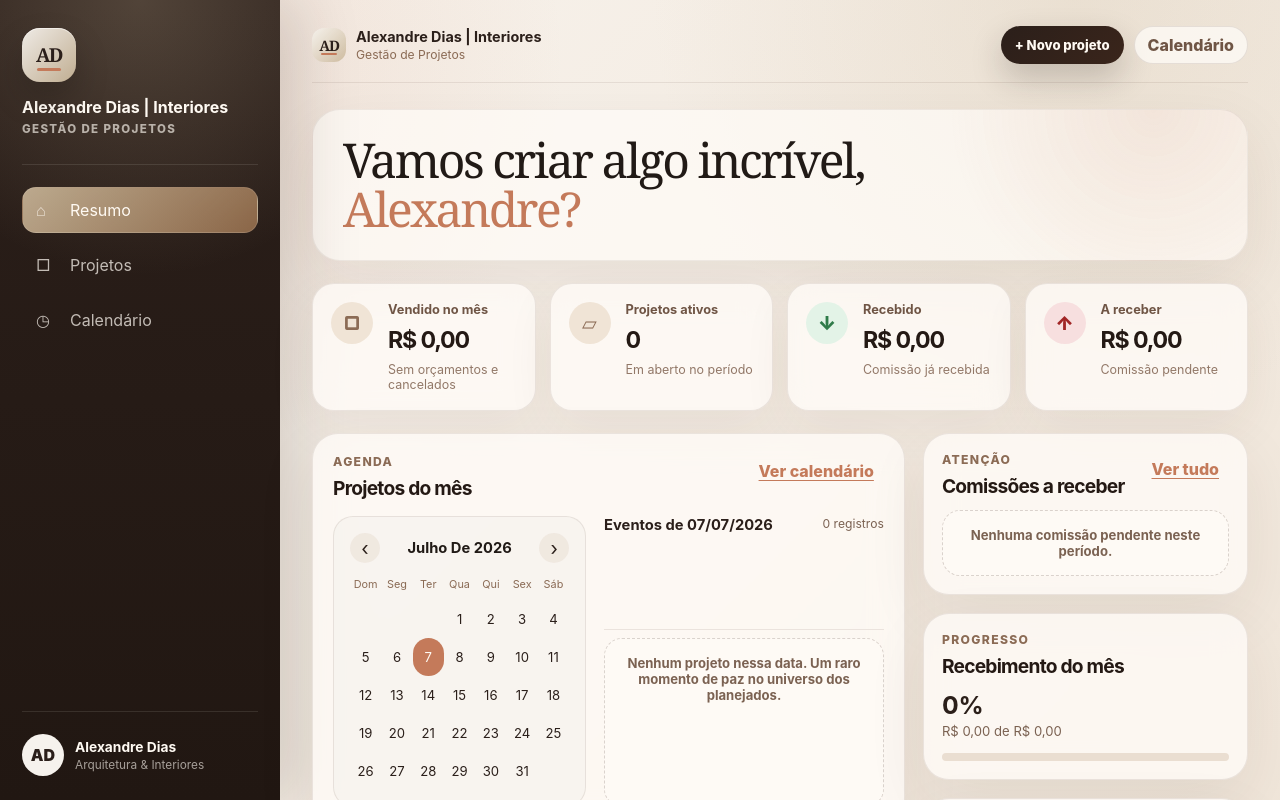
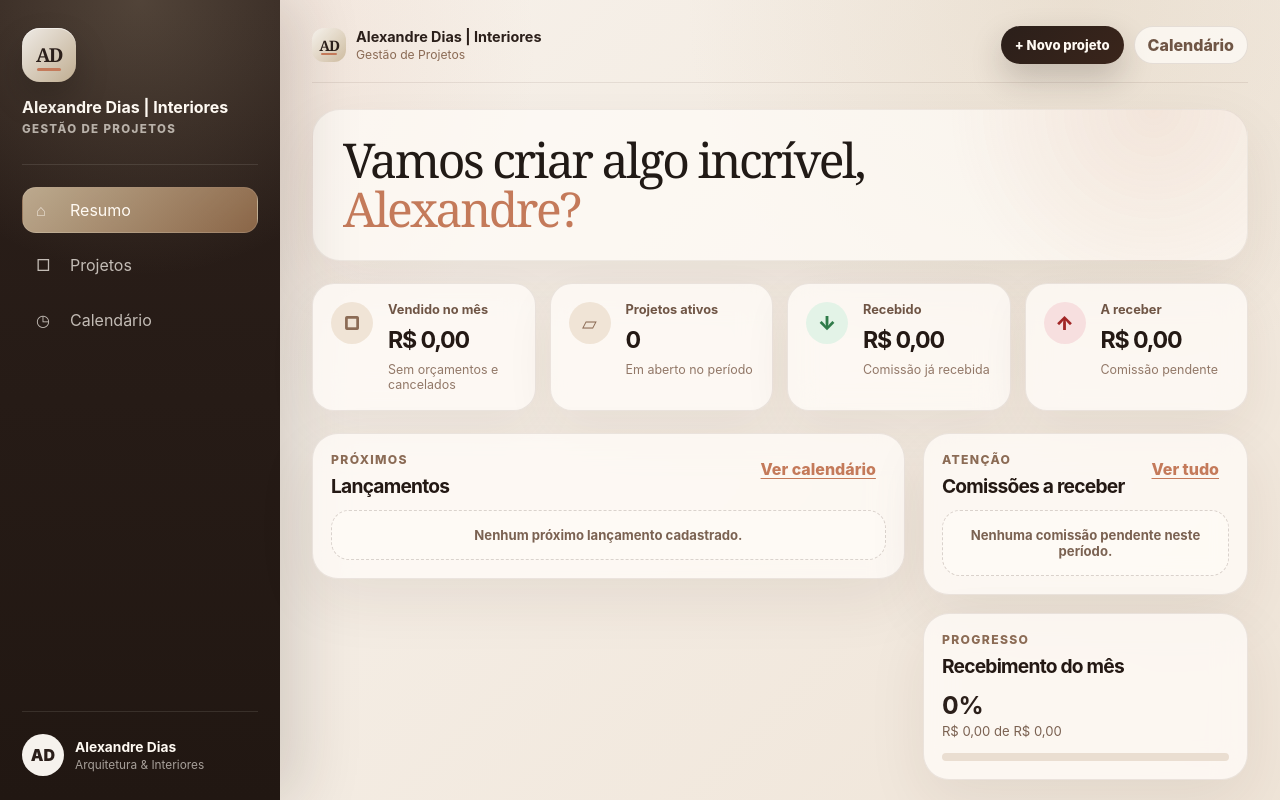
Before and after one commit to arqalexandredias-prog/gestao-projetos, a React (Vite) app: page / in a window 1280 px wide. Shown: the top 800 px of the page. Built offline with nearby package versions, Linux system fonts and the light colour scheme.

Commit message:
Remove calendario da dashboard

```diff
--- a/src/App.jsx
+++ b/src/App.jsx
@@ -520,85 +520,6 @@ function ProjectFormModal({ form, setForm, editingId, onClose, onSubmit }) {
   );
 }
 
-function DashboardCalendar({ month, onMonthChange, selectedDate, onSelectDate, projects }) {
-  const [year, monthNumber] = month.split("-").map(Number);
-  const firstDay = new Date(year, monthNumber - 1, 1);
-  const daysInMonth = new Date(year, monthNumber, 0).getDate();
-  const startWeekday = firstDay.getDay();
-
-  const projectsByDate = projects.reduce((acc, project) => {
-    if (!acc[project.date]) acc[project.date] = [];
-    acc[project.date].push(project);
-    return acc;
-  }, {});
-
-  const cells = [];
-
-  for (let index = 0; index < startWeekday; index += 1) {
-    cells.push(null);
-  }
-
-  for (let day = 1; day <= daysInMonth; day += 1) {
-    const date = `${year}-${String(monthNumber).padStart(2, "0")}-${String(day).padStart(2, "0")}`;
-    cells.push(date);
-  }
-
-  function changeMonth(direction) {
-    const next = new Date(year, monthNumber - 1 + direction, 1);
-    const nextMonth = `${next.getFullYear()}-${String(next.getMonth() + 1).padStart(2, "0")}`;
-    onMonthChange(nextMonth);
-    onSelectDate(null);
-  }
-
-  return (
-    <div className="mini-calendar">
-      <div className="mini-calendar-header">
-        <button type="button" onClick={() => changeMonth(-1)}>
-          ‹
-        </button>
-
-        <strong>{formatMonthLabel(month)}</strong>
-
-        <button type="button" onClick={() => changeMonth(1)}>
-          ›
-        </button>
-      </div>
-
-      <div className="mini-calendar-weekdays">
-        <span>Dom</span>
-        <span>Seg</span>
-        <span>Ter</span>
-        <span>Qua</span>
-        <span>Qui</span>
-        <span>Sex</span>
-        <span>Sáb</span>
-      </div>
-
-      <div className="mini-calendar-grid">
-        {cells.map((date, index) => {
-          const hasProjects = date && projectsByDate[date]?.length;
-          const isSelected = date && selectedDate === date;
-          const isToday = date === todayISO();
-
-          return (
-            <button
-              key={`${date || "empty"}-${index}`}
-              type="button"
-              className={`${!date ? "is-empty" : ""} ${hasProjects ? "has-projects" : ""} ${
-                isSelected ? "is-selected" : ""
-              } ${isToday ? "is-today" : ""}`}
-              disabled={!date}
-              onClick={() => onSelectDate(date)}
-            >
-              {date ? Number(date.slice(-2)) : ""}
-            </button>
-          );
-        })}
-      </div>
-    </div>
-  );
-}
-
 function ProjectListItem({ project, onEdit }) {
   return (
     <button type="button" className="project-line" onClick={() => onEdit(project)}>
@@ -864,7 +785,6 @@ export default function App() {
   const [search, setSearch] = useState("");
 
   const [selectedDate, setSelectedDate] = useState(todayISO());
-  const [dashboardDate, setDashboardDate] = useState(todayISO());
 
   useEffect(() => {
     localStorage.setItem(STORAGE_KEY, JSON.stringify(projects));
@@ -916,25 +836,18 @@ export default function App() {
     };
   }, [monthProjects]);
 
-  const selectedDayProjects = useMemo(() => {
-    if (!dashboardDate) return [];
-    return projects
-      .filter((project) => project.date === dashboardDate)
-      .sort((a, b) => a.client.localeCompare(b.client));
-  }, [projects, dashboardDate]);
-
   const nextProjects = useMemo(() => {
     return [...projects]
       .filter((project) => project.date >= todayISO() && project.status !== "Cancelado")
       .sort((a, b) => a.date.localeCompare(b.date))
-      .slice(0, 4);
+      .slice(0, 5);
   }, [projects]);
 
   const pendingProjects = useMemo(() => {
     return [...monthProjects]
       .filter((project) => getPendingCommission(project) > 0 && project.status !== "Cancelado")
       .sort((a, b) => getPendingCommission(b) - getPendingCommission(a))
-      .slice(0, 4);
+      .slice(0, 5);
   }, [monthProjects]);
 
   const progressPercent = summary.commission
@@ -969,10 +882,6 @@ export default function App() {
     setEditingId(null);
     setForm(emptyProjectForm());
     setIsFormOpen(false);
-  }
-
-  function handleDashboardMonthChange(nextMonth) {
-    setSelectedMonth(nextMonth);
   }
 
   function saveProject(event) {
@@ -1034,7 +943,6 @@ export default function App() {
     }
 
     setSelectedDate(payload.date);
-    setDashboardDate(payload.date);
     setSelectedMonth(payload.date.slice(0, 7));
     closeForm();
   }
@@ -1200,11 +1108,11 @@ export default function App() {
             </section>
 
             <section className="dashboard-grid">
-              <div className="panel agenda-panel">
-                <div className="panel-header">
+              <div className="panel side-panel">
+                <div className="panel-header compact">
                   <div>
-                    <p>Agenda</p>
-                    <h2>Projetos do mês</h2>
+                    <p>Próximos</p>
+                    <h2>Lançamentos</h2>
                   </div>
 
                   <button type="button" onClick={() => setActivePage("calendario")}>
@@ -1212,51 +1120,26 @@ export default function App() {
                   </button>
                 </div>
 
-                <div className="agenda-layout">
-                  <DashboardCalendar
-                    month={currentMonthForUi}
-                    onMonthChange={handleDashboardMonthChange}
-                    selectedDate={dashboardDate}
-                    onSelectDate={setDashboardDate}
-                    projects={projects}
-                  />
-
-                  <div className="agenda-list">
-                    <div className="list-title">
-                      <strong>
-                        {dashboardDate ? `Eventos de ${formatDate(dashboardDate)}` : "Próximos projetos"}
-                      </strong>
-                      <span>
-                        {dashboardDate
-                          ? `${selectedDayProjects.length} ${
-                              selectedDayProjects.length === 1 ? "registro" : "registros"
-                            }`
-                          : `${nextProjects.length} próximos`}
-                      </span>
-                    </div>
-
-                    {(dashboardDate ? selectedDayProjects : nextProjects).length ? (
-                      (dashboardDate ? selectedDayProjects : nextProjects).map((project) => (
+                <div className="project-lines">
+                  {nextProjects.length ? (
+                    nextProjects.map((project) => (
                       <button
                         type="button"
-                          className="agenda-item"
+                        className="launch-line"
                         key={project.id}
                         onClick={() => openEditProject(project)}
                       >
                         <div>
                           <strong>{project.client || "Cliente sem nome"}</strong>
-                            <span>{project.development || project.project || "Sem empreendimento"}</span>
+                          <span>{project.development || project.project || "Projeto"}</span>
                         </div>
 
-                          <StatusBadge status={getDisplayStatus(project)} />
+                        <span>{formatDate(project.date)}</span>
                       </button>
                     ))
                   ) : (
-                      <div className="soft-empty">
-                        Nenhum projeto nessa data. Um raro momento de paz no universo dos planejados.
-                      </div>
+                    <div className="soft-empty">Nenhum próximo lançamento cadastrado.</div>
                   )}
-                  </div>
                 </div>
               </div>
 
@@ -1303,37 +1186,6 @@ export default function App() {
                     <div className="progress-track">
                       <i style={{ width: `${progressPercent}%` }} />
                     </div>
-                  </div>
-                </div>
-
-                <div className="panel side-panel">
-                  <div className="panel-header compact">
-                    <div>
-                      <p>Próximos</p>
-                      <h2>Lançamentos</h2>
-                    </div>
-                  </div>
-
-                  <div className="project-lines">
-                    {nextProjects.length ? (
-                      nextProjects.slice(0, 3).map((project) => (
-                        <button
-                          type="button"
-                          className="launch-line"
-                          key={project.id}
-                          onClick={() => openEditProject(project)}
-                        >
-                          <div>
-                            <strong>{project.client || "Cliente sem nome"}</strong>
-                            <span>{project.development || project.project || "Projeto"}</span>
-                          </div>
-
-                          <span>{formatDate(project.date)}</span>
-                        </button>
-                      ))
-                    ) : (
-                      <div className="soft-empty">Nenhum próximo lançamento cadastrado.</div>
-                    )}
                   </div>
                 </div>
               </aside>
```
Lines whose indentation alone changed are shown as unchanged.
